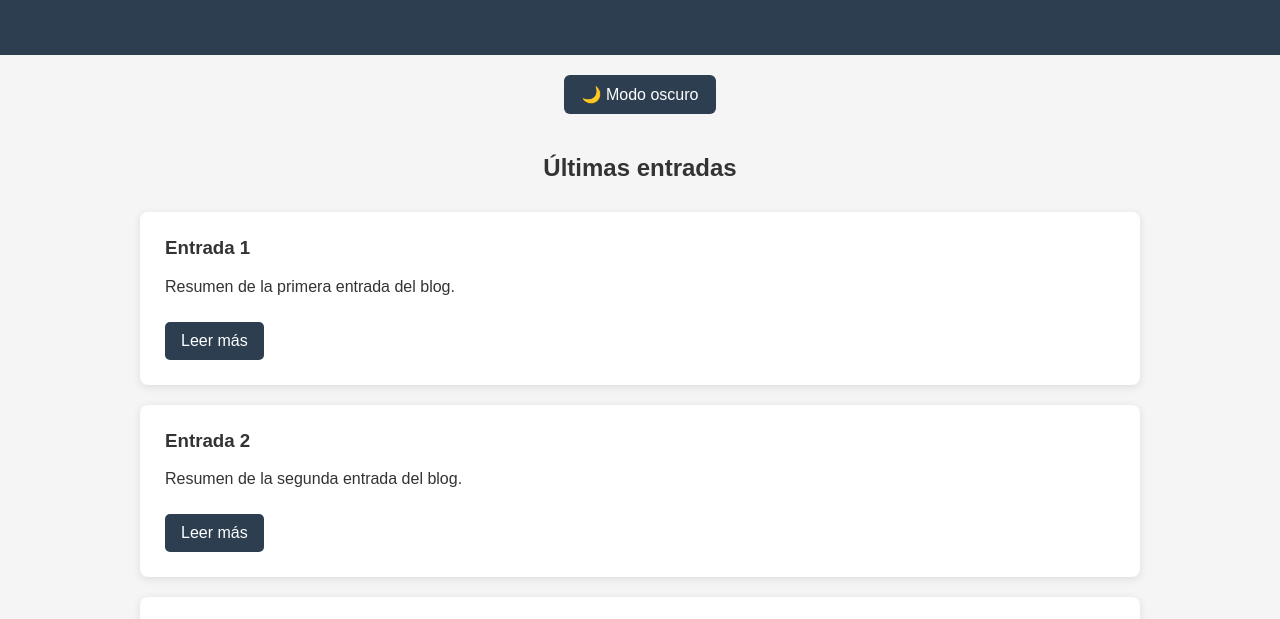
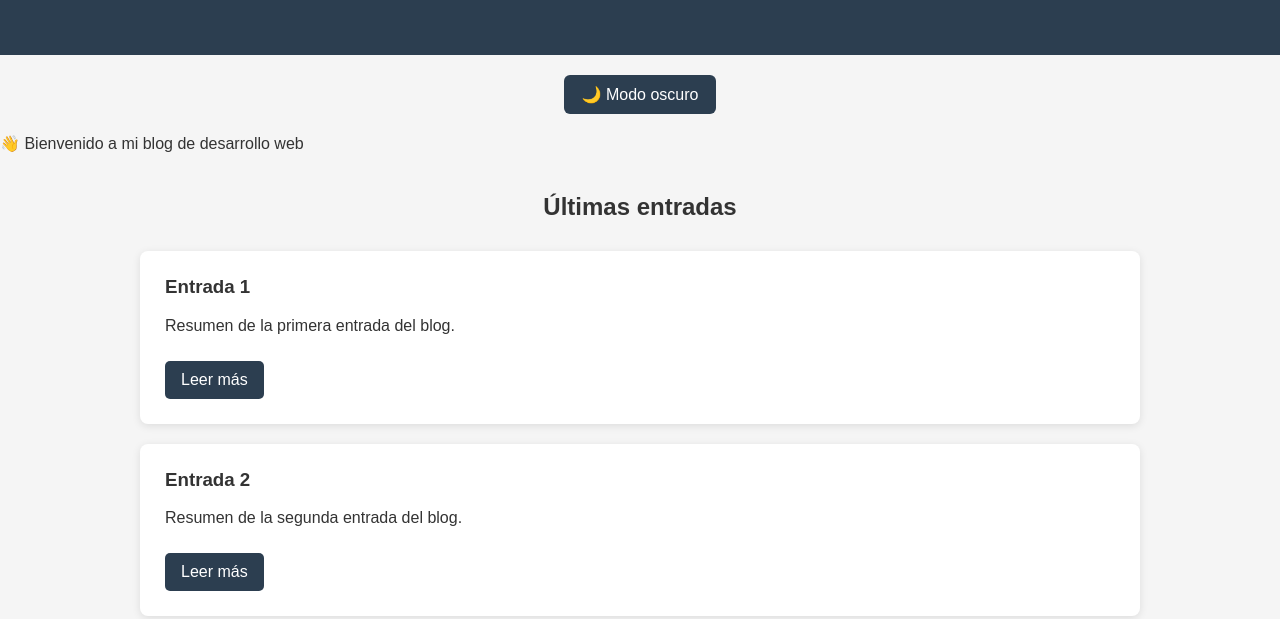
Before and after one commit to amds24/blog-desarrollo-aplicaciones-red, a plain HTML site: page index.html in a window 1280 px wide. Shown: the part 116-735 px from the top of the page. Drawn offline with Linux system fonts and the light colour scheme.

Commit message:
Add welcome message to index.html

```diff
--- a/index.html
+++ b/index.html
@@ -15,6 +15,7 @@
     <p>Actividad de la asignatura</p>
   </header>
 <button id="modoOscuro">🌙 Modo oscuro</button>
+  <p id="bienvenida">👋 Bienvenido a mi blog de desarrollo web</p>
   <main>
 
     <h2>Últimas entradas</h2>
```
